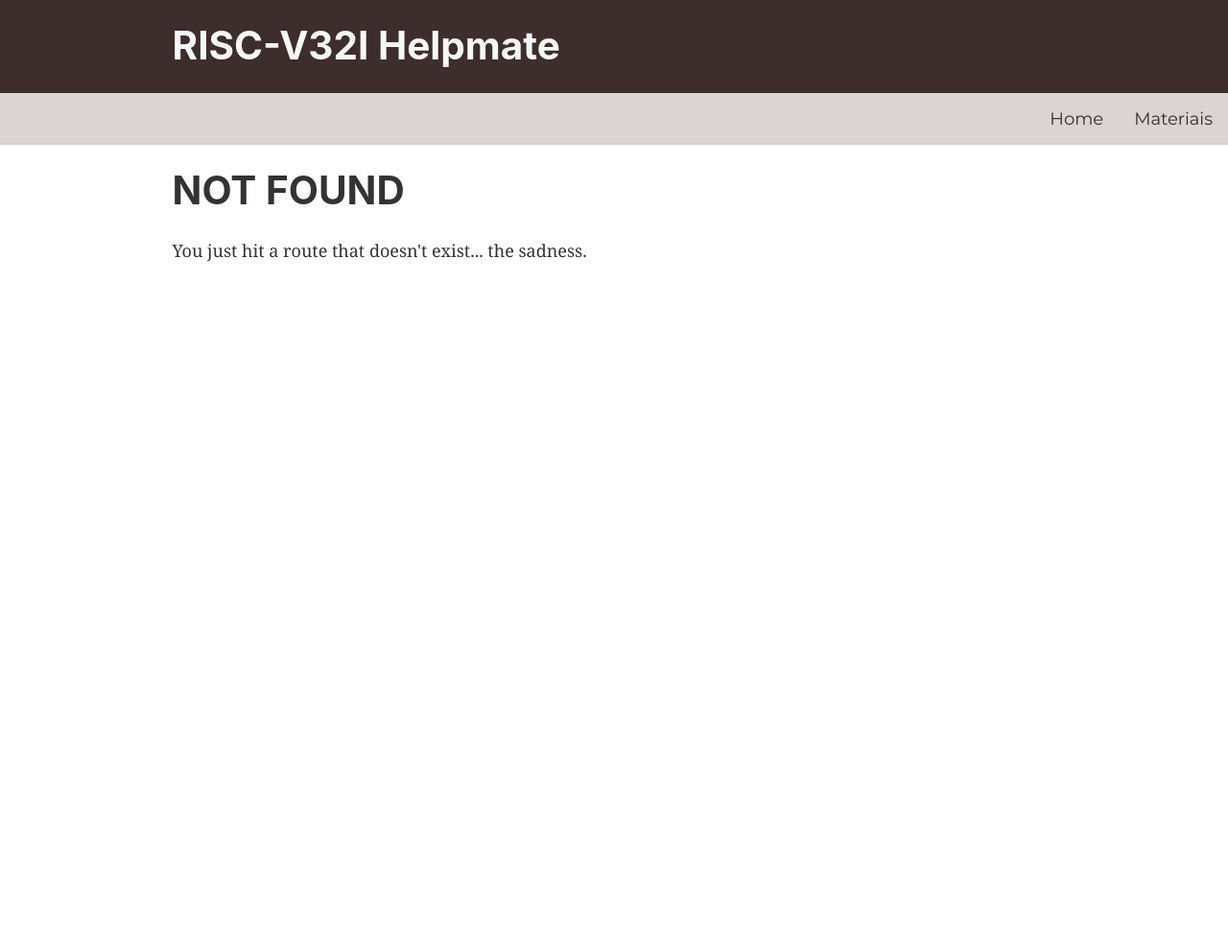
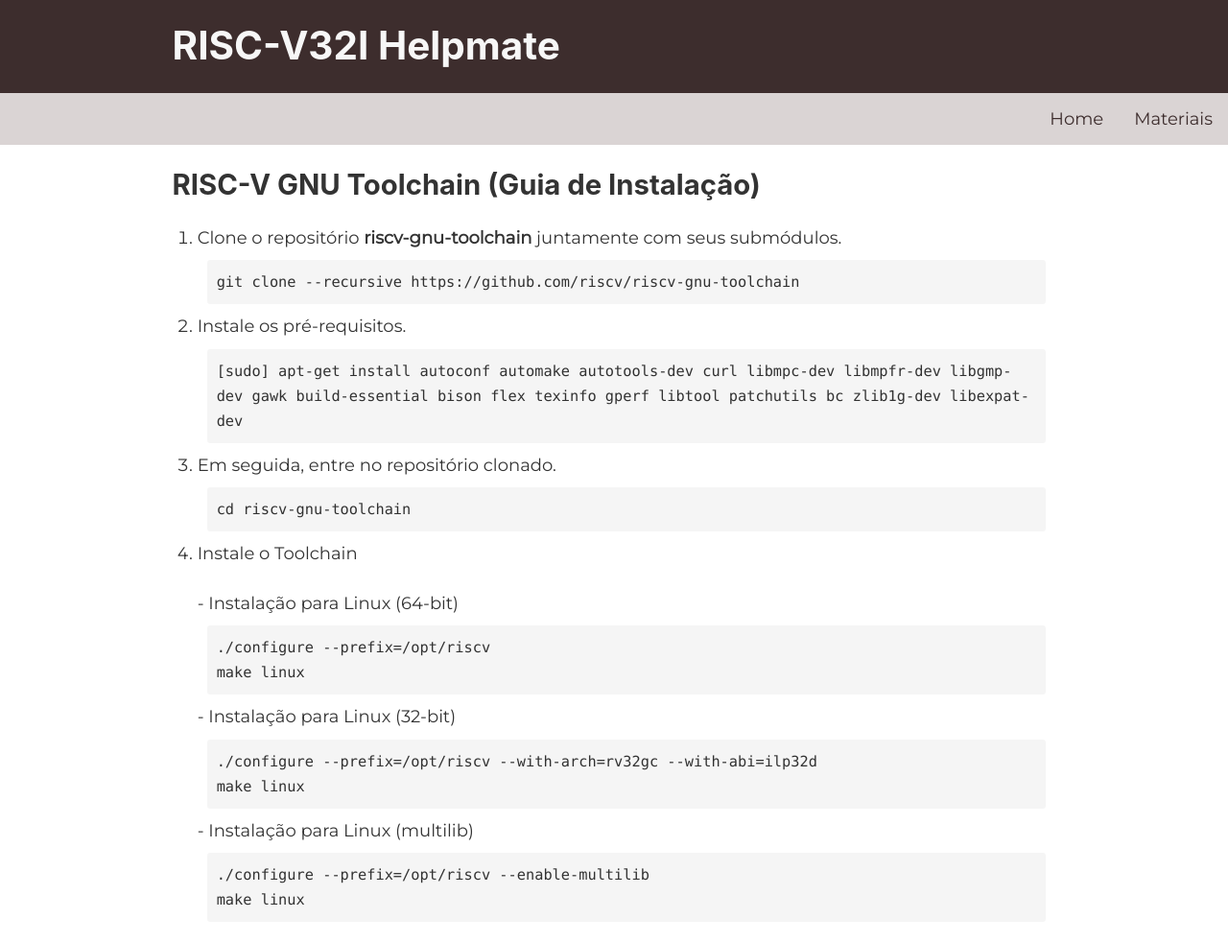
Before and after one commit to monuelo/riscv-helpmate, a Gatsby site: page /gnu-toolchain in a window 1280 px wide. Before the commit this address had no page. Shown: the whole page at 96% size. Before the commit the page ends 800 px from the top, so only its background shows below. Built offline with nearby package versions, Linux system fonts and the light colour scheme; Gatsby itself is replaced by a stand-in of ours.

Commit message:
riscv-gnu-toolchain installation tutorial

```diff
--- /dev/null
+++ b/src/components/toolchainTutorial.js
@@ -0,0 +1,46 @@
+import React from 'react';
+
+const ToolchainTutorial = () => (
+    <div>
+        <h2>RISC-V GNU Toolchain (Guia de Instalação)</h2>
+        <ol className="tutorial">
+            <li>Clone o repositório <strong>riscv-gnu-toolchain</strong> juntamente com seus submódulos.
+                <code>
+                git clone --recursive https://github.com/riscv/riscv-gnu-toolchain
+                </code>
+            </li>
+            <li>
+                Instale os pré-requisitos.
+                <code>
+                [sudo] apt-get install autoconf automake autotools-dev curl libmpc-dev libmpfr-dev libgmp-dev gawk build-essential bison flex texinfo gperf libtool patchutils bc zlib1g-dev libexpat-dev
+                </code>
+            </li>
+            <li>
+                Em seguida, entre no repositório clonado.
+                <code>
+                    cd riscv-gnu-toolchain
+                </code>
+            </li>
+            <li>
+                Instale o Toolchain <br/><br/>
+                - Instalação para Linux (64-bit)
+                <code>
+                    ./configure --prefix=/opt/riscv<br/>
+                    make linux
+                </code>
+                - Instalação para Linux (32-bit)
+                <code>
+                    ./configure --prefix=/opt/riscv --with-arch=rv32gc --with-abi=ilp32d<br/>
+                    make linux
+                </code>
+                - Instalação para Linux (multilib)
+                <code>
+                    ./configure --prefix=/opt/riscv --enable-multilib<br/>
+                    make linux
+                </code>
+            </li>
+        </ol>
+    </div>
+)
+
+export default ToolchainTutorial;
--- /dev/null
+++ b/src/pages/gnu-toolchain.js
@@ -0,0 +1,13 @@
+import React from 'react'
+import Layout from '../components/layout'
+import SEO from '../components/seo'
+import ToolchainTuto from '../components/toolchainTutorial'
+
+const Toolchain = () => (
+  <Layout>
+    <SEO title="Instalação Toolchain" />
+    <ToolchainTuto/>
+  </Layout>
+)
+
+export default Toolchain
--- a/src/pages/materiais.js
+++ b/src/pages/materiais.js
@@ -9,6 +9,9 @@ const SecondPage = () => (
     <SEO title="Materiais" />
     <div>
     <ul className="materials">
+      <li>
+        <Link to="/gnu-toolchain">RISC-V GNU Toolchain (Guia de Instalação)</Link>
+      </li>
       <li>
         <Link to="/spike">Simulador Spike (Guia de Instalação)</Link>
       </li>
```
